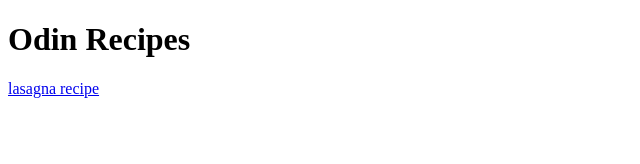
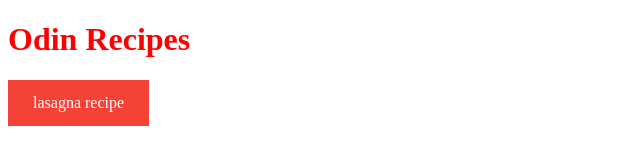
Before and after one commit to b3nvu/odin-recipes, a plain HTML site: page index.html in a window 1280 px wide. Shown: the whole page, without its empty margins (0-640 px from the left). Drawn offline with Linux system fonts and the light colour scheme.

Commit message:
added CSS file and styled fonts

```diff
--- a/index.html
+++ b/index.html
@@ -3,9 +3,13 @@
 
     <head>
         <meta charset = "utf-8">
+        <link rel="stylesheet" href="style.css">
     </head>
     <body>
-        <h1>Odin Recipes</h1>
+        <div id = "title">
+            <h1 class = "title">Odin Recipes</h1>
+        </div>
         <a href="recipes/lasagna.html">lasagna recipe</a>
+
     </body>
 </html>
--- /dev/null
+++ b/style.css
@@ -0,0 +1,19 @@
+#title{
+    color: red;
+}
+p{
+    color: red;
+    font-size: 14 px;
+
+}
+a:link, a:visited{
+    background-color: #f44336;
+    color: white;
+    padding: 14px 25px;
+    text-align: center;
+    text-decoration: none;
+    display: inline-block;
+}
+a:hover, a:active{
+    background-color: blue;
+}
```
Also changed, not shown: recipes/lasagna.html (+2 -1 lines).
